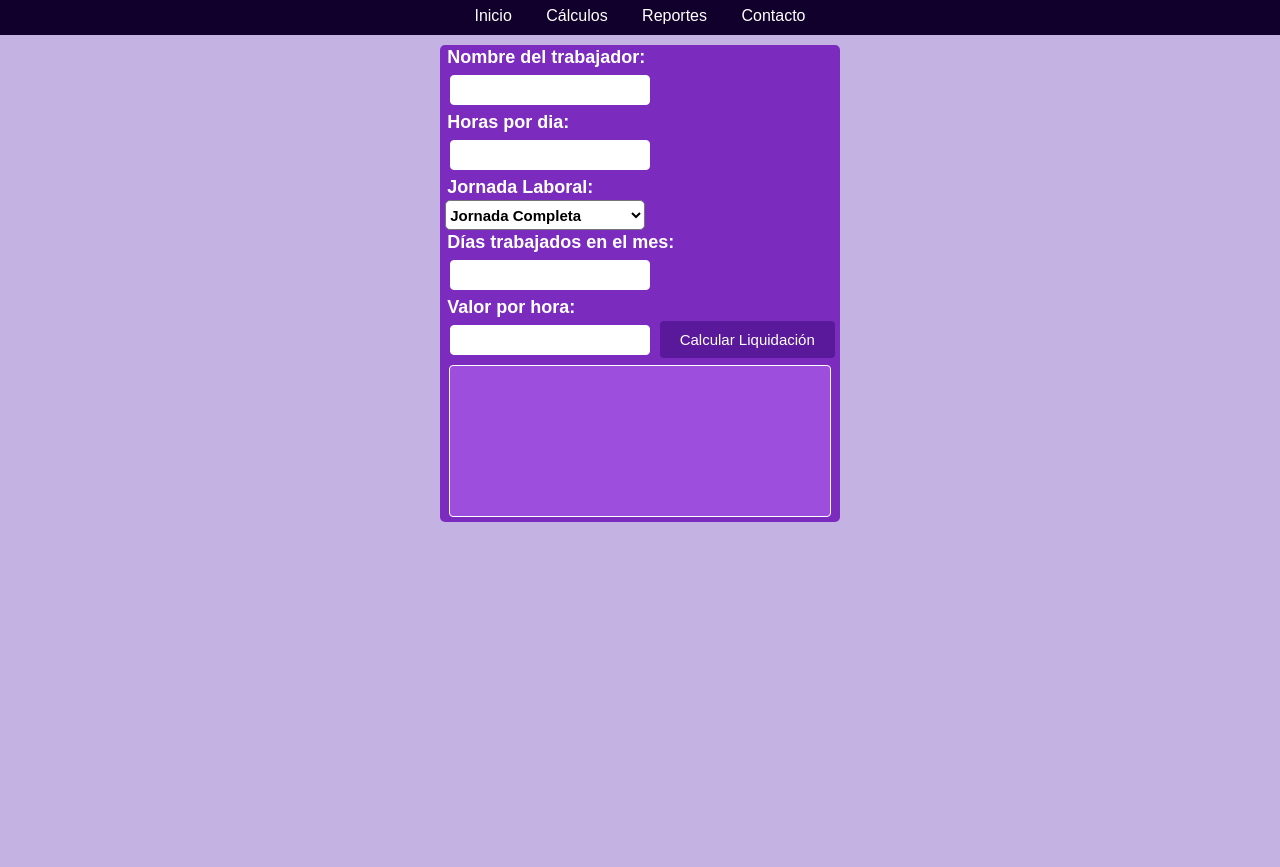
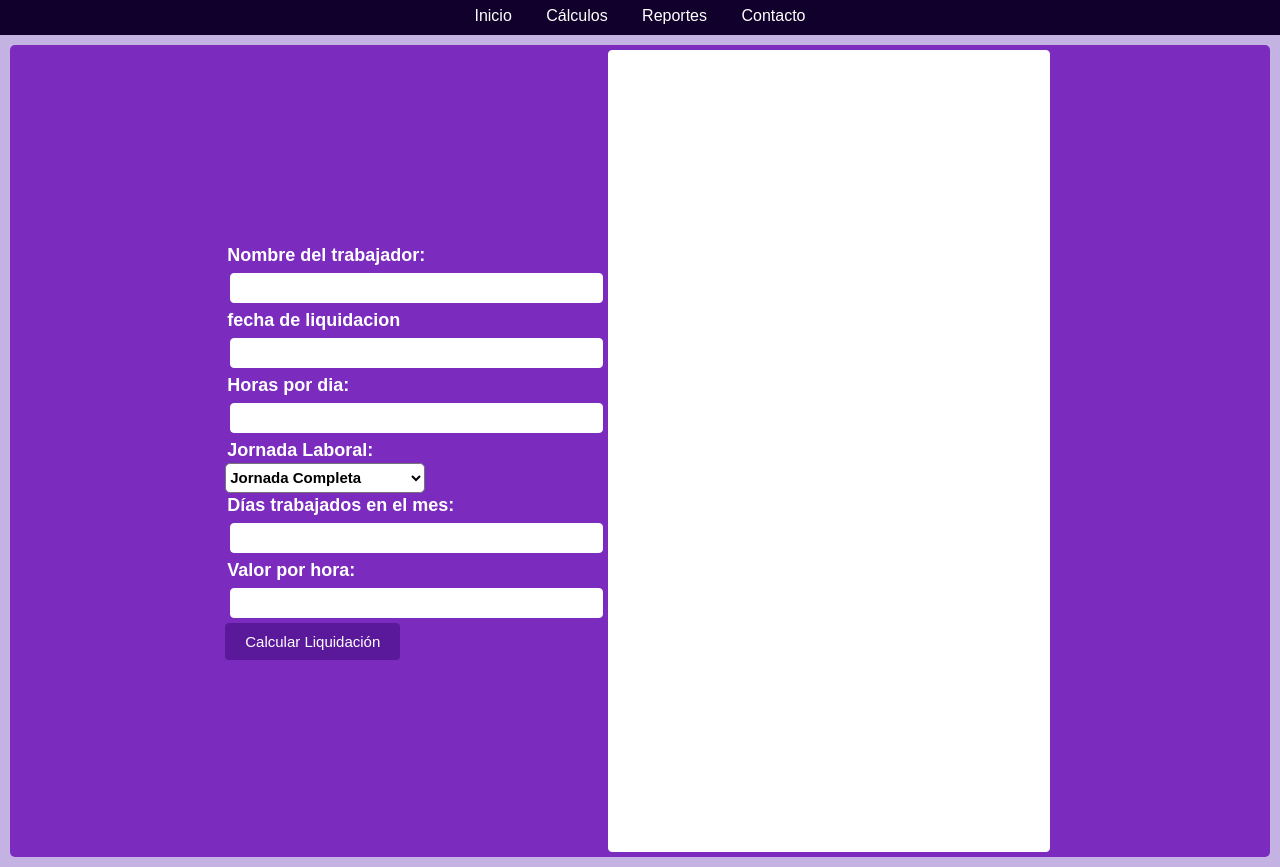
Before and after one commit to JuampiCabrera/Liquidaci-n-de-sueldos, a plain HTML site: page index.html in a window 1280 px wide. Shown: the part 50-917 px from the top of the page. Before the commit the page ends 800 px from the top, so only its background shows below. Drawn offline with Linux system fonts and the light colour scheme.

Commit message:
modificaciones 2

```diff
--- a/index.html
+++ b/index.html
@@ -13,7 +13,7 @@
             <h1>Programa de Liquidación de Sueldos</h1>
             <nav>
                 <ul>
-                    <li><a href="#inicio">Inicio</a></li>
+                    <li><a href="./index.html">Inicio</a></li>
                     <li><a href="#calculos">Cálculos</a></li>
                     <li><a href="#reportes">Reportes</a></li>
                     <li><a href="#contacto">Contacto</a></li>
@@ -26,6 +26,9 @@
             <form id="formulario">
                 <label for="nombre">Nombre del trabajador:</label>
                 <input type="text" id="nombre" required>
+
+                <label for="fecha">fecha de liquidacion</label>
+                <input type="text" id="fecha" required>
 
                 <label for="horas">Horas por dia:</label>
                 <input type="text" id="horas" required>
--- a/main.js
+++ b/main.js
@@ -1,16 +1,17 @@
 class Jornada {
-    constructor (tipo,cantidadDeHoras,){
-        this.tipo=tipo;
-        this.cantidadDeHoras=cantidadDeHoras;
+    constructor (tipoDeJornada,cantidadDeHoras,){
+        this.tipo=tipoDeJornada;
+        this.horas=cantidadDeHoras;
     }
 }
-const Jornada1 = new Jornada (document.getElementsByClassName("jornadaCompleta"),48);
-const Jornada2 = new Jornada (document.getElementsByClassName("mediaJornada"), 32);
-const Jornada3 =new Jornada (document.getElementsByClassName("Jornada3/4"), 28);
+const Jornada1 = new Jornada ("jornadaCompleta",48);
+const Jornada2 = new Jornada ("mediaJornada", 32);
+const Jornada3 =new Jornada ("Jornada3/4", 28);
 
 function calcularLiquidacion() {
     let nombre = document.getElementById('nombre').value;
-    let diasTrabajados = document.getElementById("dias").value;
+    let fecha = document.getElementById('fecha').value;
+    let diasTrabajados = document.getElementById('dias').value;
     let horasPorDia = parseFloat(document.getElementById('horas').value);
     let valorHora = parseFloat(document.getElementById('valorHora').value);
 
@@ -24,6 +25,7 @@ function calcularLiquidacion() {
 
     let resultadoHTML = `
         <h3>Resultado para ${nombre}</h3>
+        <p>Fecha de liquidacion ${fecha}</p>
         <p>Horas totales trabajadas: ${horasTotales.toFixed(2)}</p>
         <p>Sueldo Bruto: $${sueldoBruto.toFixed(2)}</p>
     `;
--- a/style.css
+++ b/style.css
@@ -10,11 +10,6 @@ header {
     color: white;
     padding: 10px 20px;
     text-align: center;
-}
-
-main {
-    display: flex;
-    justify-content: center;
 }
 .container {
     max-width: 1200px;
@@ -36,6 +31,24 @@ nav ul li a {
     color: white;
     text-decoration: none;
 }
+
+main {
+    display: flex;
+    justify-content: center;
+}
+
+.formularioHoras {
+    display: flex;
+    justify-content: center;
+    align-items: center;
+    flex-direction: row;
+    width: 100vw;
+    height: 100%;
+    margin: 10px;
+    background-color: #7B2CBF;
+    border-radius: 5px;
+
+}
 label {
     display: flex;
     margin: 2px;
@@ -43,6 +56,18 @@ label {
     font-size: 18px;
     font-weight: 600;
     color: white;
+}
+
+input[type="text"], input[type="number"] {
+    width: 100%;
+    height: 30px;
+    padding: 2px;
+    background-color: white;
+    margin: 5px;
+    border: 1px solid white;
+    border-radius: 4px;
+    box-sizing: border-box;
+    object-fit: cover;
 }
 #jornada{
     width: 200px;
@@ -53,29 +78,6 @@ label {
     background-color: white;
 }
 
-.formularioHoras {
-    display: flex;
-    justify-content: center;
-    align-items: center;
-    flex-direction: column;
-    width: 400px;
-    height: 100%;
-    margin-top: 10px;
-    background-color: #7B2CBF;
-    border-radius: 5px;
-
-}
-input[type="text"], input[type="number"] {
-    width: 200px;
-    height: 30px;
-    padding: 2px;
-    background-color: white;
-    margin: 5px;
-    border: 1px solid white;
-    border-radius: 4px;
-    box-sizing: border-box;
-    object-fit: cover;
-}
 button {
     background-color: #5A189A;
     color: white;
@@ -94,14 +96,17 @@ button:hover {
     flex-direction: column;
     justify-content: center;
     text-align: center;
-    width: 380px;
-    height: 150px;
+    object-fit: cover;
+    width: 440px;
+    height: 100vh;
+    line-height: 5px;
     margin: 5px;
-    background-color: #9D4EDD;
+    margin-left: 10px;
+    background-color: white;
     border: 1px solid white;
     border-radius: 4px;
     object-fit: cover;
     font-size: 18px;
     font-weight: 600;
-    color: white;
+    color: black;
 }
```
